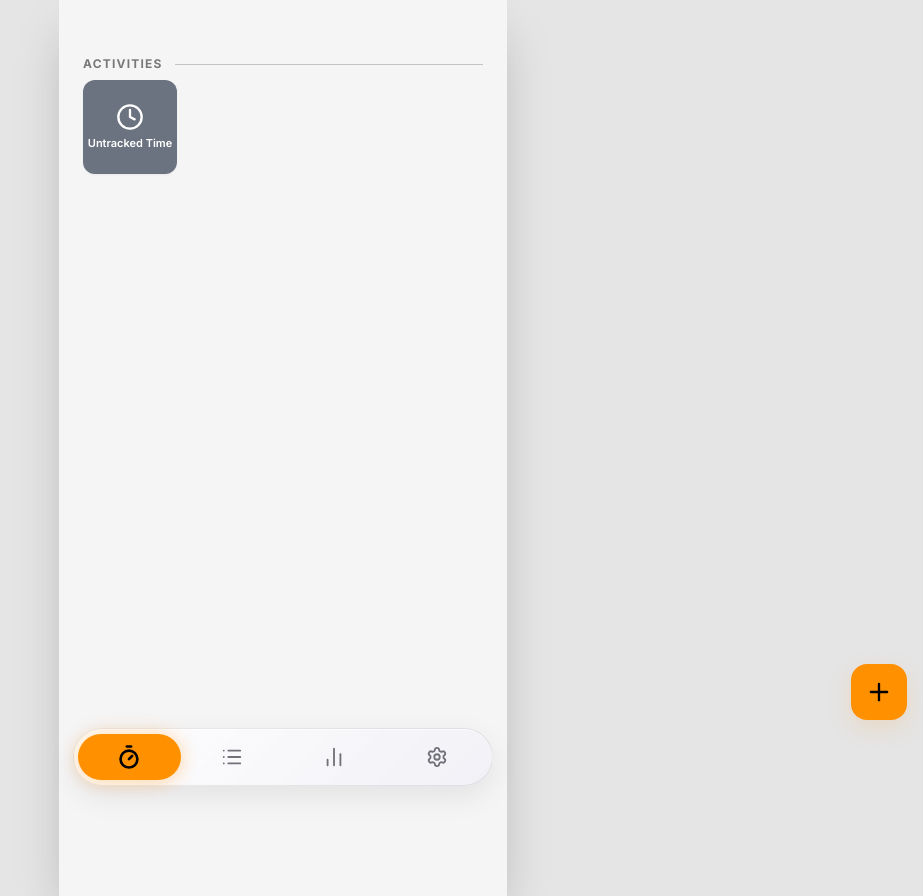
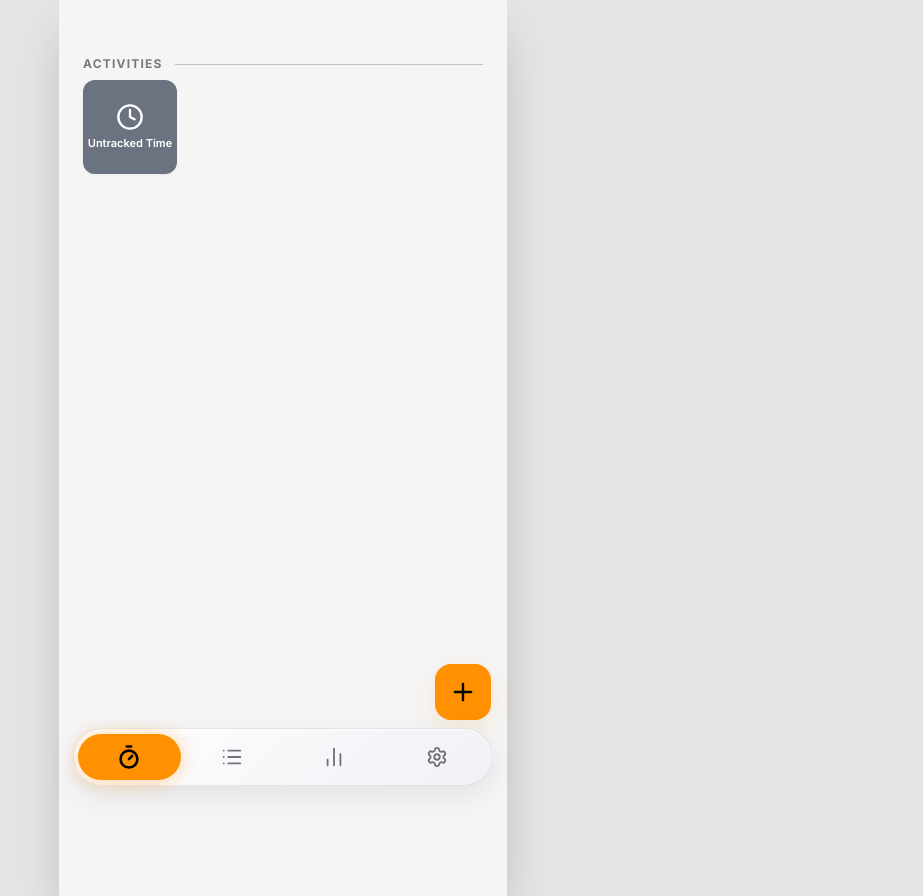
Before and after one commit to sametalkis/Vukuf, a React (Vite) app: page / in a window 1280 px wide. Shown: the whole page, without its empty margins (357-1280 px from the left). Built offline with nearby package versions, Linux system fonts and the light colour scheme.

Commit message:
fix(ui): constrain floating action button (FAB) inside centered app container

```diff
--- a/src/screens/HomeScreen.tsx
+++ b/src/screens/HomeScreen.tsx
@@ -90,6 +90,8 @@ export default function HomeScreen() {
             )}
 
             {/* FAB */}
+            <div className="fixed inset-x-0 bottom-0 pointer-events-none z-20 flex justify-center">
+                <div className="relative w-full max-w-md">
                     <motion.button
                         onClick={openAddModal}
                         whileTap={{ scale: 0.9 }}
@@ -100,10 +102,13 @@ export default function HomeScreen() {
                             bottom: 'calc(80px + env(safe-area-inset-bottom, 14px))',
                             boxShadow: '0 8px 24px var(--primary-soft, rgba(255, 145, 0, 0.35))',
                         }}
-                className="fixed right-4 w-14 h-14 rounded-2xl shadow-xl flex items-center justify-center z-20"
+                        className="absolute right-4 w-14 h-14 rounded-2xl shadow-xl flex items-center justify-center pointer-events-auto"
+                        aria-label="Aktivite ekle"
                     >
                         <Plus size={28} />
                     </motion.button>
+                </div>
+            </div>
 
             {/* Add/Edit Modal */}
             <AddActivityModal
```
Lines whose indentation alone changed are shown as unchanged.
